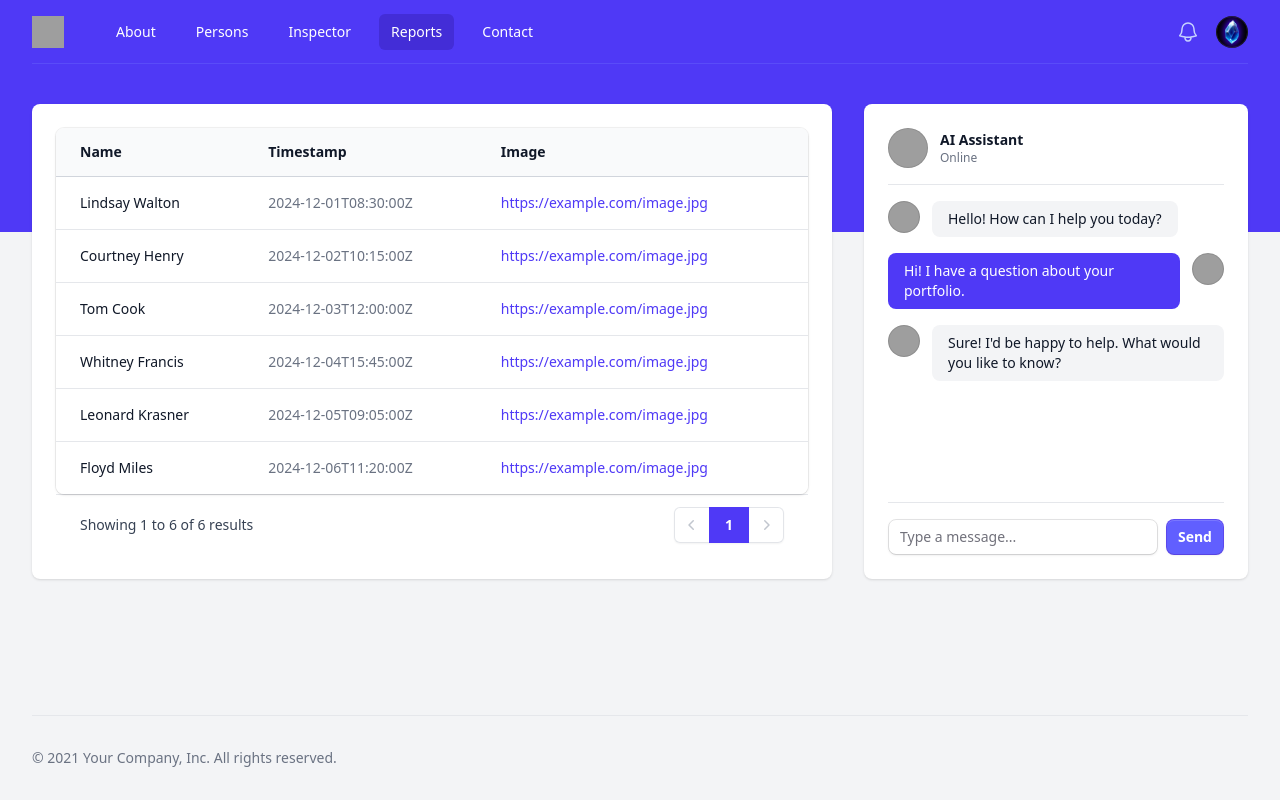
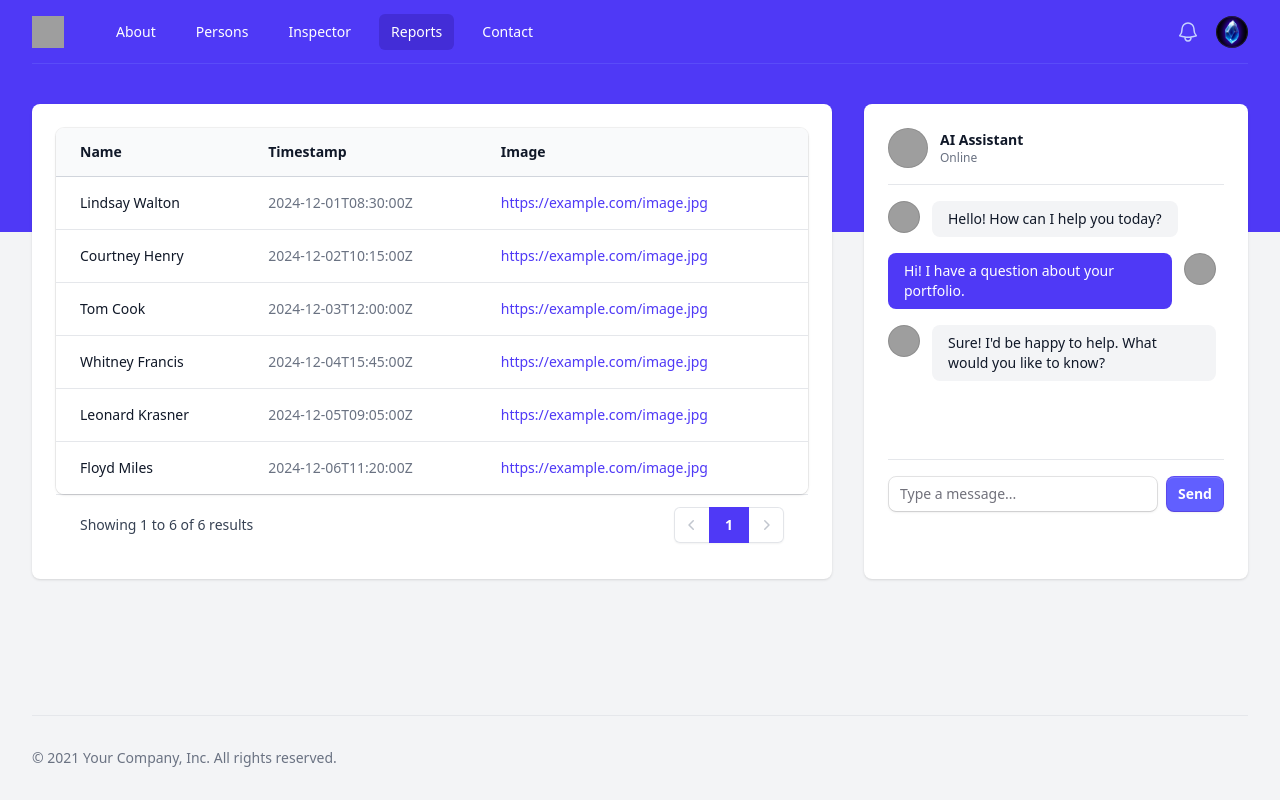
Before and after one commit to virtualitems/alejandrocr.co-2026, a React (Vite) app: page /reports in a window 1280 px wide. Built offline with nearby package versions, Linux system fonts and the light colour scheme; grey boxes are pictures that could not be loaded.

Commit message:
feat: add custom scrollbar styles for chat messages and integrate into Chat component

```diff
--- /dev/null
+++ b/src/components/chat.css
@@ -0,0 +1,43 @@
+/* Custom scrollbar styles for chat messages container */
+.chat-messages-container {
+  scrollbar-width: thin;
+  scrollbar-color: rgb(209 213 219) rgb(243 244 246);
+}
+
+.chat-messages-container::-webkit-scrollbar {
+  width: 8px;
+}
+
+.chat-messages-container::-webkit-scrollbar-track {
+  background: rgb(243 244 246);
+  border-radius: 4px;
+}
+
+.chat-messages-container::-webkit-scrollbar-thumb {
+  background: rgb(209 213 219);
+  border-radius: 4px;
+  transition: background-color 0.2s;
+}
+
+.chat-messages-container::-webkit-scrollbar-thumb:hover {
+  background: rgb(156 163 175);
+}
+
+/* Dark mode styles */
+@media (prefers-color-scheme: dark) {
+  .chat-messages-container {
+    scrollbar-color: rgb(75 85 99) rgb(31 41 55);
+  }
+
+  .chat-messages-container::-webkit-scrollbar-track {
+    background: rgb(31 41 55);
+  }
+
+  .chat-messages-container::-webkit-scrollbar-thumb {
+    background: rgb(75 85 99);
+  }
+
+  .chat-messages-container::-webkit-scrollbar-thumb:hover {
+    background: rgb(107 114 128);
+  }
+}
--- a/src/components/chat.tsx
+++ b/src/components/chat.tsx
@@ -2,6 +2,7 @@ import { useState, useRef, useEffect } from 'react'
 import { Avatar } from './catalyst-ui-kit/avatar'
 import { Button } from './catalyst-ui-kit/button'
 import { Input } from './catalyst-ui-kit/input'
+import './chat.css'
 
 export type Message = {
   id: string
@@ -9,6 +10,8 @@ export type Message = {
   sender: 'user' | 'bot'
   timestamp: Date
 }
+
+type ChatHeight = 'sm' | 'md' | 'lg' | 'xl' | '2xl' | 'full' | 'screen'
 
 type Props = {
   user: {
@@ -21,10 +24,21 @@ type Props = {
   }
   initialMessages?: Message[]
   onSendMessage?: (message: string) => void
+  height: ChatHeight
+}
+
+const heightClasses = {
+  sm: 'h-64',
+  md: 'h-96',
+  lg: 'h-[32rem]',
+  xl: 'h-[40rem]',
+  '2xl': 'h-[48rem]',
+  full: 'h-full',
+  screen: 'h-screen'
 }
 
 export function Chat(props: Props) {
-  const { user, bot, initialMessages = [], onSendMessage } = props
+  const { user, bot, initialMessages = [], onSendMessage, height } = props
   const [messages, setMessages] = useState<Message[]>(initialMessages)
   const [inputValue, setInputValue] = useState('')
   const messagesEndRef = useRef<HTMLDivElement>(null)
@@ -73,7 +87,7 @@ export function Chat(props: Props) {
   }
 
   return (
-    <div className="flex h-full flex-col">
+    <div className={`flex flex-col ${heightClasses[height]}`}>
       {/* Chat Header */}
       <div className="flex items-center gap-3 border-b border-gray-200 pb-4 dark:border-gray-700">
         <Avatar src={bot.imageUrl} className="size-10" />
@@ -88,7 +102,7 @@ export function Chat(props: Props) {
       </div>
 
       {/* Messages Container */}
-      <div className="flex-1 overflow-y-auto py-4 space-y-4">
+      <div className="chat-messages-container flex-1 overflow-y-auto py-4 space-y-4 min-h-0 pr-2">
         {messages.length === 0 && (
           <div className="flex h-full items-center justify-center">
             <p className="text-sm text-gray-500 dark:text-gray-400">
--- a/src/layouts/2-columns.tsx
+++ b/src/layouts/2-columns.tsx
@@ -1,4 +1,6 @@
 import { AppShell } from './shell'
+
+type ColumnSpan = 1 | 2 | 3
 
 type Props = {
   pageTitle?: string
@@ -6,7 +8,15 @@ type Props = {
   rightColumnTitle?: string
   leftColumnNode?: React.ReactNode
   rightColumnNode?: React.ReactNode
+  leftColumnSpan?: ColumnSpan
+  rightColumnSpan?: ColumnSpan
   navigation: { name: string; href: string; current?: boolean }[]
+}
+
+const spanClasses = {
+  1: 'lg:col-span-1',
+  2: 'lg:col-span-2',
+  3: 'lg:col-span-3'
 }
 
 export function Layout(props: Props) {
@@ -16,6 +26,8 @@ export function Layout(props: Props) {
     rightColumnTitle,
     leftColumnNode,
     rightColumnNode,
+    leftColumnSpan = 2,
+    rightColumnSpan = 1,
     navigation
   } = props
   return (
@@ -25,7 +37,7 @@ export function Layout(props: Props) {
     >
       <div className="h-full mx-auto max-w-7xl px-4 pb-12 sm:px-6 lg:px-8">
         <div className="h-full grid grid-cols-1 items-stretch gap-4 lg:grid-cols-3 lg:gap-8">
-          <div className="h-full grid grid-cols-1 gap-4 lg:col-span-2">
+          <div className={`h-full grid grid-cols-1 gap-4 ${spanClasses[leftColumnSpan]}`}>
             <section aria-labelledby="section-1-title">
               <h2 id="section-1-title" className="sr-only">
                 {leftColumnTitle}
@@ -36,7 +48,7 @@ export function Layout(props: Props) {
             </section>
           </div>
 
-          <div className="h-full grid grid-cols-1 gap-4">
+          <div className={`h-full grid grid-cols-1 gap-4 ${spanClasses[rightColumnSpan]}`}>
             <section aria-labelledby="section-2-title">
               <h2 id="section-2-title" className="sr-only">
                 {rightColumnTitle}
--- a/src/pages/reports-page.tsx
+++ b/src/pages/reports-page.tsx
@@ -80,6 +80,7 @@ export function ReportsPage({ navigation }: Props) {
 			rightColumnTitle="Chat"
 			rightColumnNode={
 				<Chat
+					height="md"
 					user={user}
 					bot={bot}
 					initialMessages={initialMessages}
```
